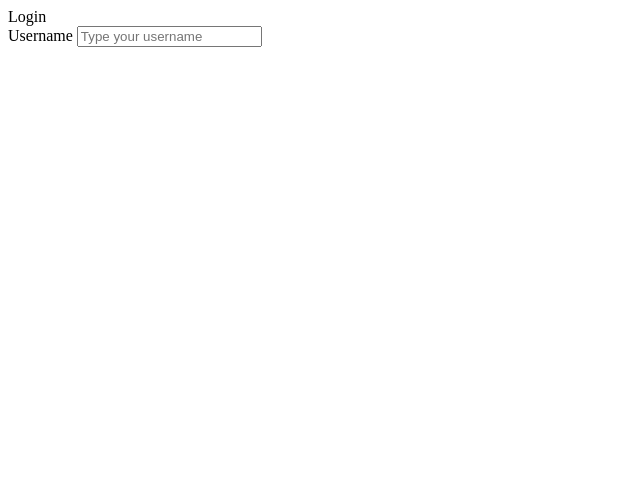
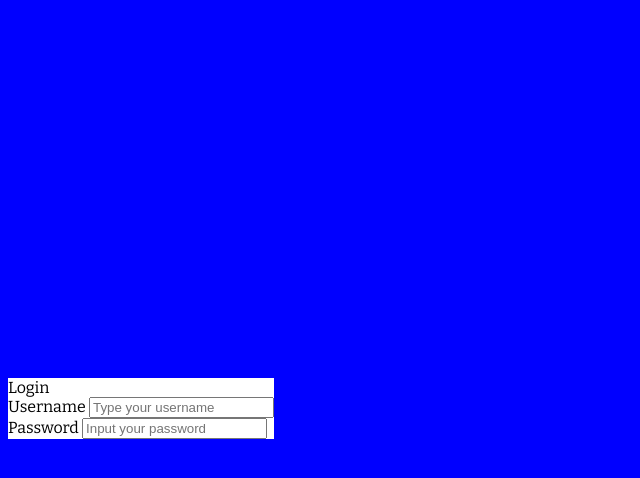
Before and after one commit to Fanny101/Authenticationpage, a plain HTML site: page Index.html in a window 1280 px wide. Shown: the whole page, without its empty margins (0-640 px from the left). Drawn offline with nearby package versions, Linux system fonts and the light colour scheme.

Commit message:
Authentication Card

```diff
--- a/Index.html
+++ b/Index.html
@@ -6,10 +6,11 @@
     <meta name="viewport" content="width=device-width, initial-scale=1.0">
     <title>Authentication Page</title>
     <link rel="icon" type="image/jpg" sizes="32x32" href="./WhatsApp Image 2023-02-01 at 02.07.21.jpg" >
+    <link rel="stylesheet" href="./styles.css">
 
 </head>
 <body>
- <main>
+ <div class="auth_card">
    <form action="" method="get">
     <div>
         Login
@@ -19,7 +20,12 @@
         <label for="username">Username</label>
         <input type="text" id="username" placeholder="Type your username" required>
     </div>
+
+    <div>
+        <label for="password">Password</label>
+        <input type="password" id="password" placeholder="Input your password" required>
+    </div>
    </form>
- </main>
+ </div>
 </body>
 </html>
--- a/styles.css
+++ b/styles.css
@@ -9,11 +9,14 @@ html {
 body {
    background-color: blue;
    display: flex;
-   flex-direction: column;
+   justify-content: center;
    align-items: center;
-   justify-content: center;
    min-height: 100vh;
+   width: fit-content;
 }
-main{
-    background-color: red;
+.auth_card{
+    background-color:#fff;
+    display: flex;
+    justify-content: center;
+
 }
```
